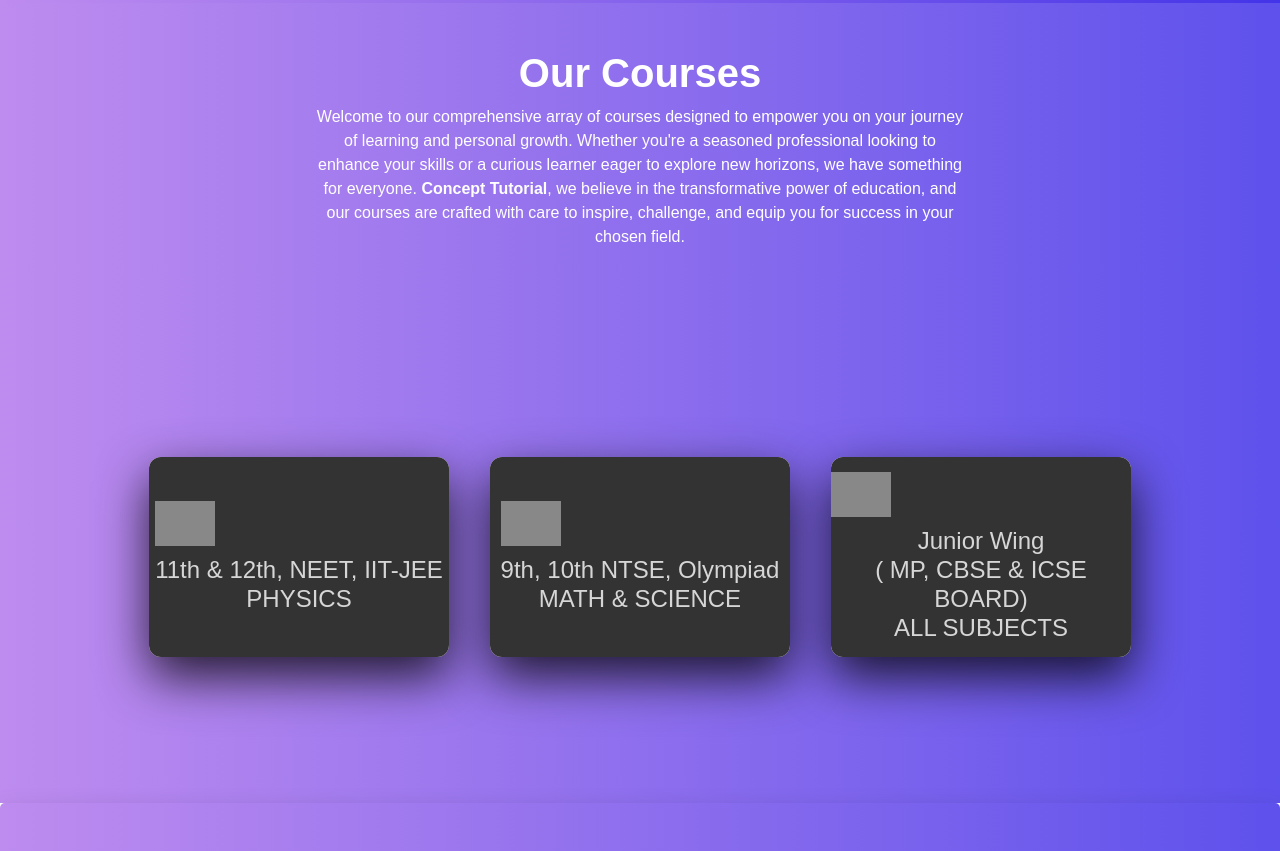
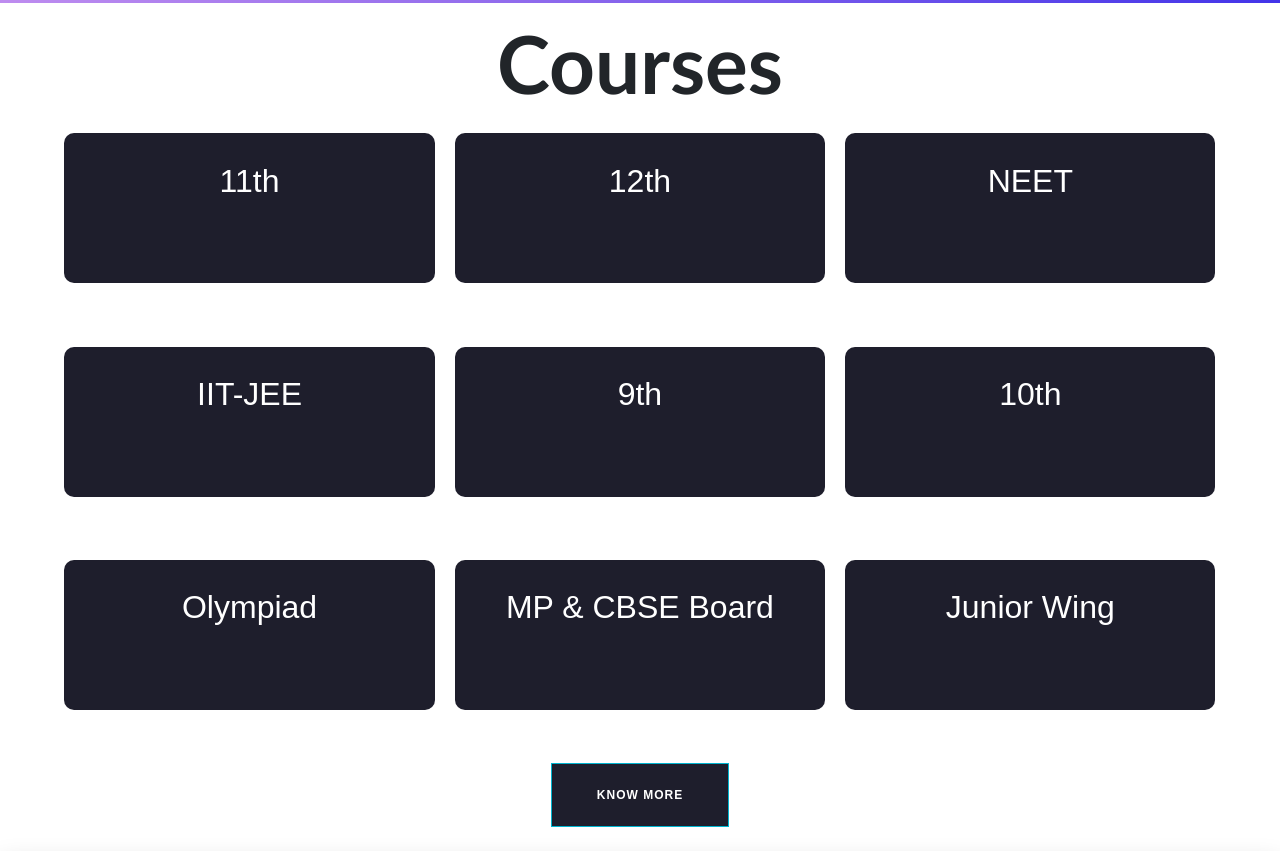
Before and after one commit to ankitgithu/ConceptTutorial, a plain HTML site: page index.html in a window 1280 px wide. Shown: the part 1509-2360 px from the top of the page. Drawn offline with nearby package versions, Linux system fonts and the light colour scheme; grey boxes are pictures that could not be loaded.

Commit message:
first commit

```diff
--- a/index.css
+++ b/index.css
@@ -1,9 +1,4 @@
 /*whatsapp floating icon css  */
-
-
-
-
-
 
 a {
   text-decoration: none;
@@ -52,10 +47,6 @@ a {
   text-decoration: none !important;
   transition: all 300ms ease-in-out;
 }
-
-
-
-
 
 .text_icon {
   margin-top: 8px;
@@ -203,8 +194,6 @@ a {
   border-radius: 10%;
   margin-top: 2%;
 }
-
-
 
 @import url("https://fonts.googleapis.com/css2?family=Poppins:wght@200;300;400;500;600;700&display=swap");
 * {
@@ -373,132 +362,60 @@ input[type="radio"] {
 /* Courses CSS */
 
 #Courses {
-  margin: 0;
-  padding: 0;
-  min-height: 100vh;
-  background: linear-gradient(90deg, #be8cef 0%, rgba(61, 46, 232, 0.83) 100%);
+  height: 80vh;
   display: flex;
   flex-wrap: wrap;
-  align-items: center;
-  justify-content: center;
-  font-family: "El Messiri", sans-serif;
 }
 
-.Courses_container {
-  width: 1000px;
-  position: relative;
+.courses {
+  font-size: xx-large;
   display: flex;
-  flex-wrap: wrap;
-  justify-content: space-between;
-  .Courses_header {
-    margin: 0 auto;
+  flex-direction: column;
   text-align: center;
-    h1 {
-      color: #fff;
-      font-weight: 900;
-    }
-    p {
-      color: #fff;
-      max-width: 650px;
-      margin-left: auto;
-      margin-right: auto;
-    }
-  }
+  align-content: center;
+
+  color: white;
+  width: calc(33.33% - 20px);
+  /* Adjust the width and margin as needed for spacing */
+  margin: 10px;
+  /* For equal spacing between the boxes */
+  height: 150px; /* Set height as needed */
+  background-color: #1e1e2c;
+  border-radius: 10px;
+  transition: 0.3s ease-in ;
+  align-items: center;
+  padding-top: 2%;
+
+
+
+  /* Other styling properties */
 }
 
-/* courses cards css */
+.courses:hover{
+  background-color: rgb(17, 76, 227)
 
-.Courses_card {
-  position: relative;
-  margin-left: 9px;
-  margin-right: 9px;
-  .face {
-    position: relative;
-    width: 100%;
-    max-width: 300px;
-    height: 200px;
-    transition: 0.5s;
-    border-radius: 12px;
-    &.face1 {
-      position: relative;
-      background: #333;
-      display: flex;
-      align-items: center;
-      justify-content: center;
-      z-index: 1;
-      transform: translateY(100px);
+
 }
+.courses_button{
+  width: max-content;
+  height: 8vh;
+  border-radius: 0px;
+  background-color: #1e1e2c;
+  margin-bottom: 2%;
+  transition: 0.3s linear;
 }
-  &:hover .face.face1 {
-    transform: translateY(0);
-    background-image: linear-gradient(
-      to left bottom,
-      #8c00dc,
-      #c600ba,
-      #e80096,
-      #f90074,
-      #ff0057
-    );
-    border-bottom-left-radius: 0;
-    border-bottom-right-radius: 0;
+
+.courses_button:hover{
+  background-color: rgb(17, 76, 227)
+
+
 }
-  .face.face1 .content {
-    opacity: 0.8;
-    transition: 0.5s;
-  }
-  &:hover .face.face1 .content {
-    opacity: 1;
-  }
-  .face {
-    &.face1 .content {
-      img {
-        max-width: 60px;
-      }
-      h3 {
-        margin: 10px 0 0;
-        padding: 0;
-        color: #fff;
-        text-align: center;
-        font-size: 1.5em;
-      }
-    }
-    &.face2 {
-      position: relative;
-      background: #fff;
-      display: flex;
-      align-items: center;
-      justify-content: center;
-      padding: 20px;
-      box-sizing: border-box;
-      box-shadow: 0 20px 50px rgba(0, 0, 0, 0.8);
-      transform: translateY(-100px);
-    }
-  }
-  &:hover .face.face2 {
-    transform: translateY(0);
-    border-top-left-radius: 0;
-    border-top-right-radius: 0;
-  }
-  .face.face2 {
-    p {
-      margin: 0;
-      padding: 0;
-    }
-    a {
-      margin: 15px 0 0;
-      display: inline-block;
-      text-decoration: none;
-      font-weight: 900;
-      color: #333;
-      padding: 5px;
-      border: 1px solid #333;
-      &:hover {
-        background-color: #333;
-        color: #fff;
-      }
-    }
-  }
-}
+
+
+
+
+
+
 
 /* Contact form css */
 
@@ -633,7 +550,6 @@ form p {
   text-align: left;
 }
 
-
 .footer {
   height: 85vh;
   color: #aeafc4;
@@ -643,15 +559,17 @@ form p {
   background-color: #1e1e2c;
 }
 
-  .contact-info, .developer-info {
+.contact-info,
+.developer-info {
   padding: 10px;
 }
 
-  .contact-info p, .developer-info p {
+.contact-info p,
+.developer-info p {
   margin: 0;
 }
 
-  .social_media_icons{
+.social_media_icons {
   height: 10vh;
   /* border: 2px solid white; */
   margin-top: 200px;
@@ -659,5 +577,6 @@ form p {
   justify-content: space-around;
 }
 
+/* bact to top btn css */
 
-/* bact to top btn css */
+/* Counter css */
--- a/index.html
+++ b/index.html
@@ -290,90 +290,30 @@
 
     </div>
 
-    <!-- Courses Container -->
-
-    <div id="Courses">
-
-      <div class="Courses_container">
-
-        <header class="Courses_header">
-
-          <h1>Our Courses</h1>
-    <p>Welcome to our comprehensive array of courses designed to empower you on your journey of learning and personal growth. Whether you're a seasoned professional looking to enhance your skills or a curious learner eager to explore new horizons, we have something for everyone. <strong> Concept Tutorial</strong>, we believe in the transformative power of education, and our courses are crafted with care to inspire, challenge, and equip you for success in your chosen field.</p>
-
-        </header>
+    <!-- Counter html -->
 
 
 
-      </div>
-      <div class="Courses_container">
+    <!-- Courses Container -->
 
 
+  <!--  -->
+ <div style="display: flex; flex-direction: column; justify-content: center; align-items: center;">
+  <Span style="font-size: 80px; text-align: center; text-decoration: solid; font-weight: 800; font-family: 'Gill Sans', 'Gill Sans MT', Calibri, 'Trebuchet MS', sans-serif;">Courses</Span>
+  <div  id="Courses">
+    <div class="courses">11th</div>
+    <div class="courses">12th</div>
+    <div class="courses">NEET</div>
+    <div class="courses">IIT-JEE</div>
+    <div class="courses">9th</div>
+    <div class="courses">10th</div>
+    <div class="courses">Olympiad</div>
+    <div class="courses">MP & CBSE Board</div>
+    <div class="courses">Junior Wing</div>
+  </div>
+  <button class="courses_button">Know More</button>
+</div>
 
-
-        <div class="Courses_card">
-          <div class="face face1">
-            <div class="content">
-              <img src="https://image.flaticon.com/icons/svg/681/681611.svg" alt="">
-              <h3>11th & 12th, NEET, IIT-JEE<br>PHYSICS</h3>
-            </div>
-          </div>
-          <div class="face face2">
-            <div class="content">
-              <p>For students preparing for 11th & 12th, NEET, and IIT-JEE exams, mastering physics concepts is key to success in these competitive exams.</p>
-              <a href="#">Read More</a>
-            </div>
-          </div>
-        </div>
-
-
-        <div class="Courses_card">
-          <div class="face face1">
-            <div class="content">
-              <img src="https://image.flaticon.com/icons/svg/681/681611.svg" alt="">
-              <h3>9th, 10th NTSE, Olympiad<br> MATH & SCIENCE</h3>
-            </div>
-          </div>
-          <div class="face face2">
-            <div class="content">
-              <p>"Competing in the 9th and 10th NTSE and Olympiad challenges students to expand their knowledge horizons, fostering critical thinking "
-              </p>
-              <a href="#">Read More</a>
-            </div>
-          </div>
-        </div>
-
-
-
-        <div class="Courses_card">
-          <div class="face face1">
-            <div class="content">
-              <img src="https://image.flaticon.com/icons/svg/681/681611.svg" alt="">
-              <h3>Junior Wing <br>( MP, CBSE & ICSE BOARD)<br>ALL SUBJECTS</h3>
-            </div>
-          </div>
-          <div class="face face2">
-            <div class="content">
-              <p>"Explore our Junior Wing for dynamic courses tailored to young learners, fostering creativity, curiosity, </p>
-              <a href="#">Read More</a>
-            </div>
-          </div>
-        </div>
-
-
-
-
-
-
-
-
-      </div>
-
-
-
-
-
-    </div>
 
     <form id="form" class="form_container">
       <div class="form-container">
@@ -417,7 +357,7 @@
     <br>
     <p>Email: <a href="mailto:sskccn@gmail.com">sskccn@gmail.com</a></p>
       <div class="social_media_icons">
-        <a href="#"><i class="fab fa-2x fa-whatsapp"></i></a>
+        <a href="https://wa.me/+919617301862"><i class="fab fa-2x fa-whatsapp"></i></a>
         <a href="#"><i class="fab fa-2x fa-facebook-f"></i></a>
         <a href="#"><i class="fab fa-2x fa-instagram"></i></a>
         <a href="#"><i class="fab fa-2x fa-youtube"></i></a>
@@ -452,12 +392,18 @@
 
 
 
+
   </body>
 
   <!-- main js file -->
 
 
   <script src="script.js"></script>
+
+
+
+<script type="text/javascript" src="https://code.jquery.com/jquery-1.12.0.min.js"></script>
+
 
 <!-- Boootstap Js file links -->
   <script
```
Also changed, not shown: gallery.html (+1 -1 lines), Media/Writing.jpg (added). Lines whose indentation alone changed are shown as unchanged.
